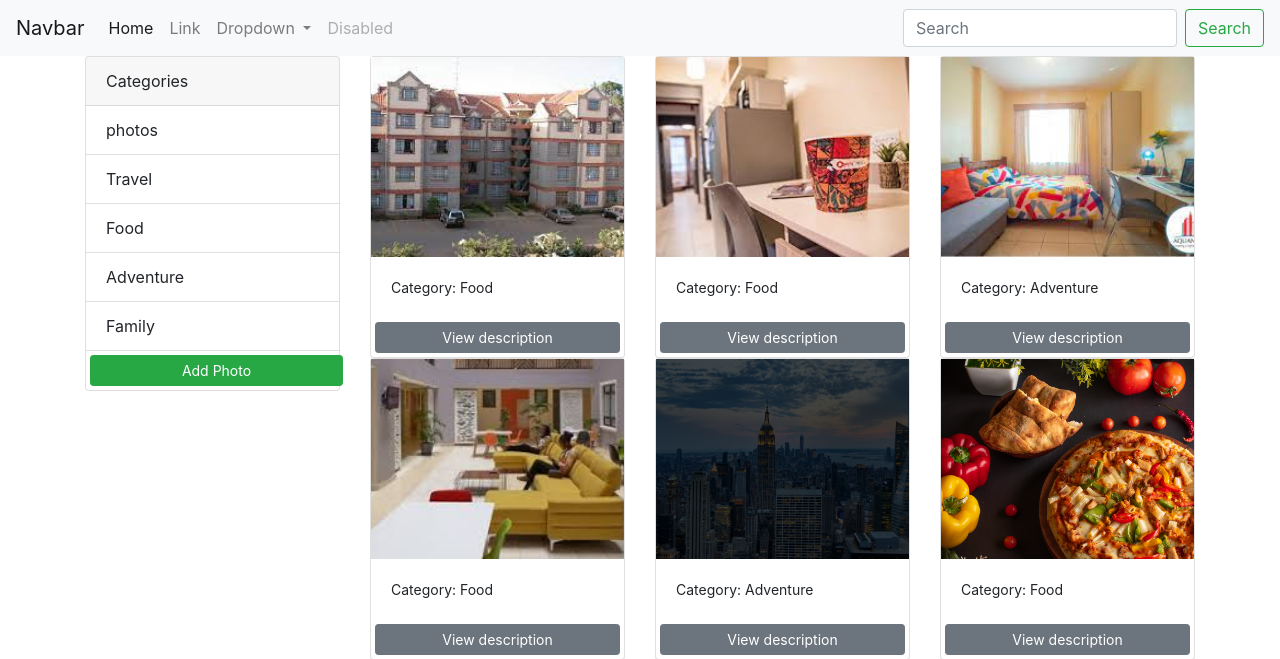
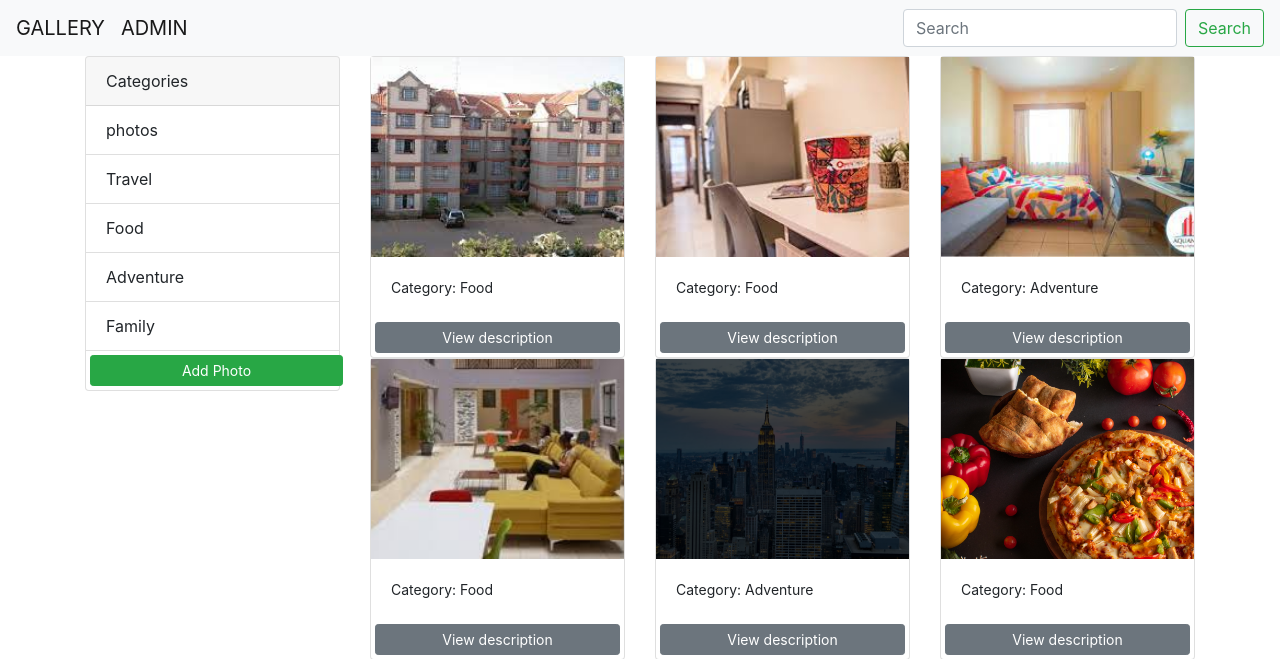
Before and after one commit to bethnduta/Cloud-Sound-Gallery, a Django app: page / in a window 1280 px wide. Shown: the top 659 px of the page. Run offline with Django 4.2, Linux system fonts and the light colour scheme; data comes from the database, SQL or seed files in the repository.

Commit message:
admin page

```diff
--- a/photos/templates/navbar.html
+++ b/photos/templates/navbar.html
@@ -8,34 +8,18 @@
 </head>
 <body>
     <nav class="navbar navbar-expand-lg navbar-light bg-light">
-        <a class="navbar-brand" href="#">Navbar</a>
+        <a class="navbar-brand" href="http://127.0.0.1:8000/">GALLERY</a>
         <button class="navbar-toggler" type="button" data-toggle="collapse" data-target="#navbarSupportedContent" aria-controls="navbarSupportedContent" aria-expanded="false" aria-label="Toggle navigation">
           <span class="navbar-toggler-icon"></span>
         </button>
 
         <div class="collapse navbar-collapse" id="navbarSupportedContent">
           <ul class="navbar-nav mr-auto">
-            <li class="nav-item active">
-              <a class="nav-link" href="#">Home <span class="sr-only">(current)</span></a>
+
+            <li>
+              <a href="http://127.0.0.1:8000/admin/login/?next=/admin/" class="navbar-brand">ADMIN</a>
             </li>
-            <li class="nav-item">
-              <a class="nav-link" href="#">Link</a>
-            </li>
-            <li class="nav-item dropdown">
-              <a class="nav-link dropdown-toggle" href="#" id="navbarDropdown" role="button" data-toggle="dropdown" aria-haspopup="true" aria-expanded="false">
-                Dropdown
-              </a>
-              <div class="dropdown-menu" aria-labelledby="navbarDropdown">
-                <a class="dropdown-item" href="#">Action</a>
-                <a class="dropdown-item" href="#">Another action</a>
-                <div class="dropdown-divider"></div>
-                <a class="dropdown-item" href="#">Something else here</a>
-              </div>
-            </li>
-            <li class="nav-item">
-              <a class="nav-link disabled" href="#">Disabled</a>
-            </li>
-          </ul>
+            </ul>
           <form class="form-inline my-2 my-lg-0" action="{% url 'search'%}">
             <input class="form-control mr-sm-2" type="search" placeholder="Search" aria-label="Search" name="category" list="beth">
             <datalist id="beth">
--- a/photos/templates/photo.html
+++ b/photos/templates/photo.html
@@ -18,8 +18,8 @@
                             <p>{{photo.description}}</p>
                             <!-- <a href=""><input type="text" value="{% url 'gallery' %} {{photo.image.url}} "></a> -->
 
-                            <!-- <button onclick="GetURL()"> Copyimage  link </button>
-                                <h1 id="beth" ></h1> -->
+                            <button onclick="GetURL()"> Copyimage  link </button>
+                                <h1 id="beth" ></h1>
                                 <input type="text" value="{{photo.image.url}}"  class="img">
                             </input>
                     </div>
```
